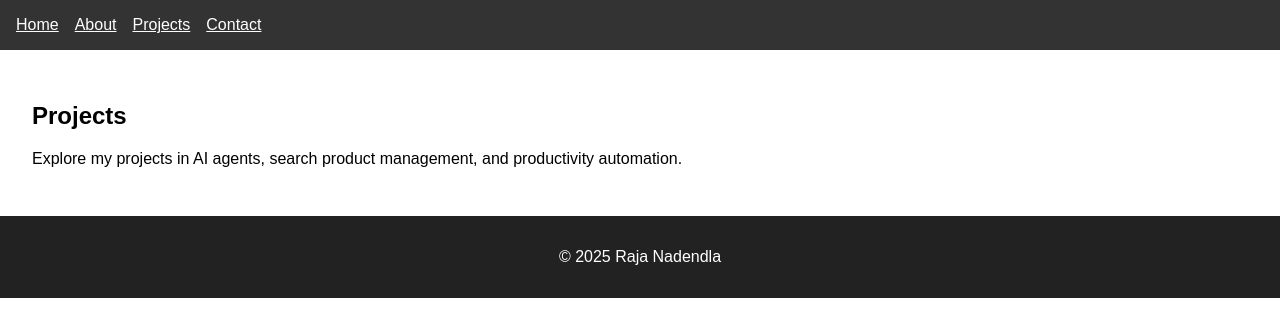
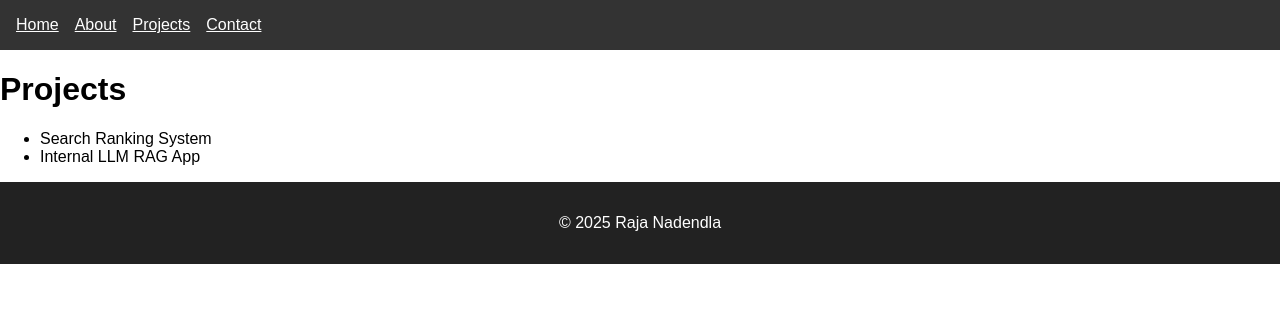
Before and after one commit to RajaNadendla/Portfolio, a Next.js app: page /projects in a window 1280 px wide. Shown: the top 336 px of the page. Built offline with nearby package versions, Linux system fonts and the light colour scheme.

Commit message:
Update projects.js

```diff
--- a/pages/projects.js
+++ b/pages/projects.js
@@ -1,13 +1,5 @@
-
 import Layout from '../components/Layout';
 
 export default function Projects() {
-  return (
-    <Layout>
-      <section style={{ padding: '2rem' }}>
-        <h2>Projects</h2>
-        <p>Explore my projects in AI agents, search product management, and productivity automation.</p>
-      </section>
-    </Layout>
-  );
+  return <Layout><h1>Projects</h1><ul><li>Search Ranking System</li><li>Internal LLM RAG App</li></ul></Layout>;
 }
```
